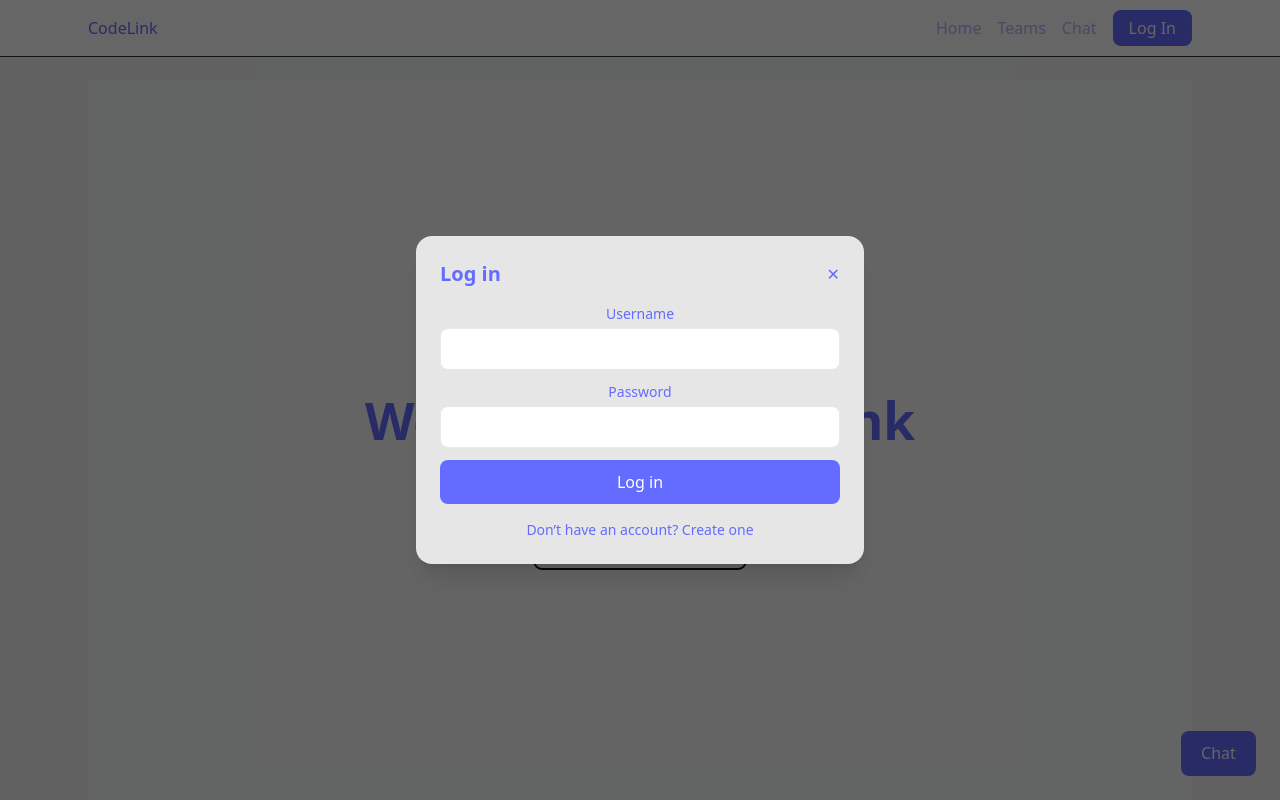
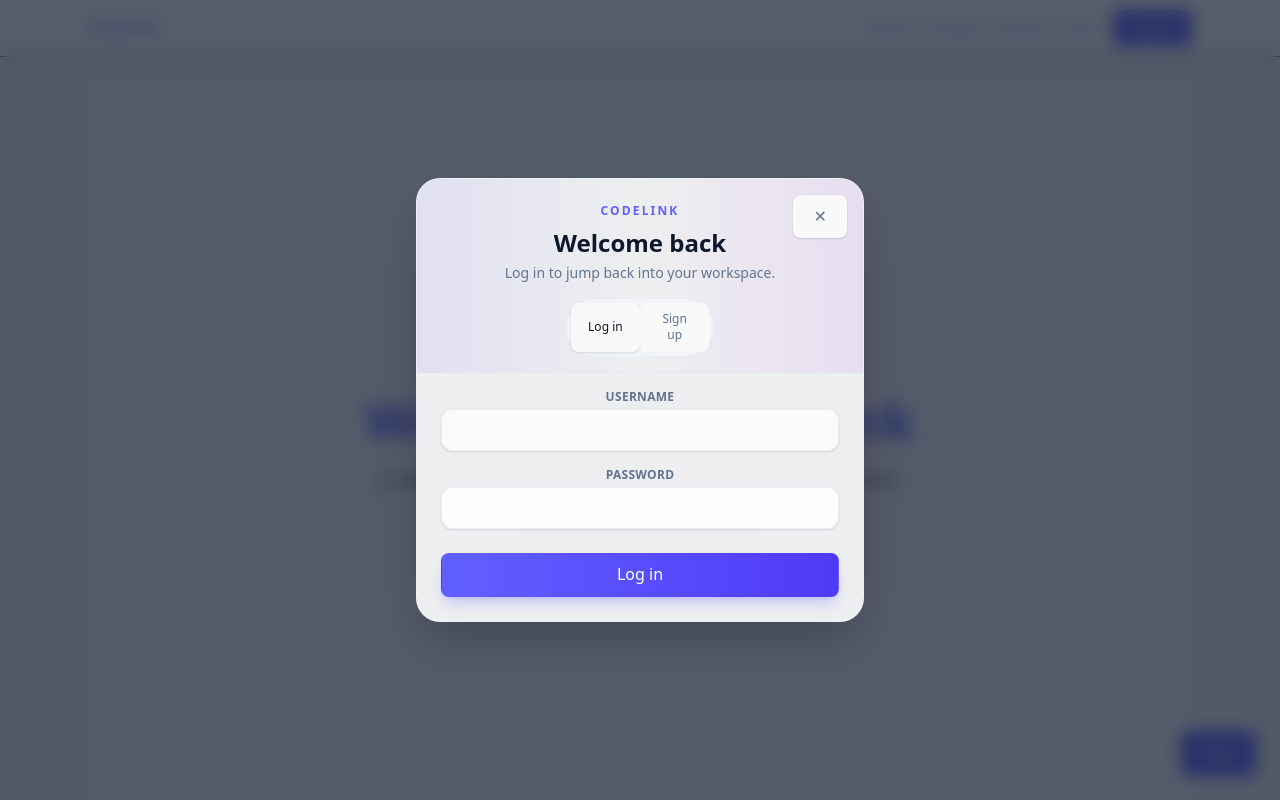
Before and after one commit to Dylante5/Stacked-and-Synced-CIS4914-Project, a React (Vite) app in the folder codelink/web/: page / in a window 1280 px wide. Both pictures are taken after a click on the button "Log in / Create account". Shown: the top 800 px of the page. Built offline with nearby package versions, Linux system fonts and the light colour scheme; no server answers.

Commit message:
added homepage, edited styling on authmodal to reflect a more modern look

```diff
--- a/codelink/web/src/App.jsx
+++ b/codelink/web/src/App.jsx
@@ -47,6 +47,19 @@ export default function App() {
               }}
             >
               Home
+            </Link>
+
+			<Link
+              to="/project"
+              className="hover:underline"
+              style={{
+                color: "#646cff",
+                opacity: user ? 1 : 0.5,
+                pointerEvents: user ? "auto" : "none",
+                cursor: user ? "pointer" : "not-allowed",
+              }}
+            >
+              Project
             </Link>
 
             <Link
--- a/codelink/web/src/components/AuthModal.jsx
+++ b/codelink/web/src/components/AuthModal.jsx
@@ -16,8 +16,10 @@ export default function AuthModal({ open, onClose, onSuccess }) {
     e.preventDefault();
     setErr("");
     setLoading(true);
+
     try {
       const url = mode === "login" ? "/api/auth/login" : "/api/auth/register";
+
       const payload =
         mode === "login"
           ? { username, password }
@@ -28,6 +30,7 @@ export default function AuthModal({ open, onClose, onSuccess }) {
         headers: { "Content-Type": "application/json" },
         body: JSON.stringify(payload),
       });
+
       const data = await res.json();
       if (!res.ok) throw new Error(data?.error || "Request failed");
 
@@ -41,44 +44,73 @@ export default function AuthModal({ open, onClose, onSuccess }) {
     }
   };
 
-  const color = "#646cff";
   const inputCls =
-    "mt-1 w-full rounded-lg border border-gray-300/50 bg-white text-black " +
-    "dark:bg-[#1a1a1a] dark:text-white dark:border-white/10 px-3 py-2 " +
-    "focus:outline-none focus:ring-2 focus:ring-[#646cff]";
-  const labelCls = "block text-sm font-medium";
+    "mt-1 w-full rounded-xl border border-slate-200/70 bg-white/80 " +
+    "px-3 py-2.5 text-sm text-slate-900 shadow-sm " +
+    "focus:outline-none focus:ring-2 focus:ring-indigo-500 focus:border-indigo-500 " +
+    "dark:bg-slate-900/70 dark:text-slate-100 dark:border-slate-700";
+
+  const labelCls =
+    "block text-xs font-semibold uppercase tracking-wide text-slate-500";
 
   return (
-    <div className="fixed inset-0 z-50 flex items-center justify-center p-4">
+    <div className="fixed inset-0 z-50 flex items-center justify-center px-4">
       <div
-        className="absolute inset-0 bg-black/60"
+        className="absolute inset-0 bg-slate-900/70 backdrop-blur-sm"
         onClick={onClose}
-        aria-hidden="true"
       />
-      <div
-        className="relative w-full max-w-md rounded-2xl shadow-xl app-surface p-6"
-        style={{ color }}
-      >
-        <div className="flex items-center justify-between">
-          <h2 className="text-xl font-semibold">
-            {mode === "login" ? "Log in" : "Create account"}
-          </h2>
+
+      <div className="relative w-full max-w-md">
+        <div className="relative overflow-hidden rounded-3xl border border-white/10 bg-white/90 shadow-2xl backdrop-blur-xl dark:bg-slate-900/90">
           <button
             type="button"
             onClick={onClose}
-            aria-label="Close"
-            style={{
-              backgroundColor: "transparent",
-              border: "none",
-              padding: 0,
-              color,
-            }}
+            className="absolute right-4 top-4 rounded-full border border-slate-200/70 bg-white/80 px-2 py-1 text-xs font-medium text-slate-500 shadow-sm hover:text-slate-700 dark:bg-slate-800/80 dark:border-slate-700"
           >
             ✕
           </button>
+          <div className="border-b border-slate-200/60 bg-gradient-to-r from-indigo-500/10 via-transparent to-purple-500/10 px-6 pt-6 pb-4 dark:border-slate-800">
+            <p className="text-xs font-semibold uppercase tracking-[0.18em] text-indigo-500">
+              CODELINK
+            </p>
+
+            <h2 className="mt-2 text-2xl font-semibold text-slate-900 dark:text-slate-50">
+              {mode === "login" ? "Welcome back" : "Create your account"}
+            </h2>
+
+            <p className="mt-1 text-sm text-slate-500 dark:text-slate-400">
+              {mode === "login"
+                ? "Log in to jump back into your workspace."
+                : "Sign up to start collaborating in real time."}
+            </p>
+            <div className="mt-4 flex justify-center">
+              <div className="inline-flex rounded-full bg-slate-100 p-1 text-xs font-medium dark:bg-slate-800">
+                <button
+                  type="button"
+                  onClick={() => setMode("login")}
+                  className={`flex-1 flex items-center justify-center text-center rounded-full px-3 py-1.5 transition ${
+                    mode === "login"
+                      ? "bg-white shadow-sm text-slate-900 dark:bg-slate-900 dark:text-slate-50"
+                      : "text-slate-500 hover:text-slate-700 dark:text-slate-400"
+                  }`}
+                >
+                  Log in
+                </button>
+                <button
+                  type="button"
+                  onClick={() => setMode("register")}
+                  className={`flex-1 flex items-center justify-center text-center rounded-full px-3 py-1.5 transition ${
+                    mode === "register"
+                      ? "bg-white shadow-sm text-slate-900 dark:bg-slate-900 dark:text-slate-50"
+                      : "text-slate-500 hover:text-slate-700 dark:text-slate-400"
+                  }`}
+                >
+                  Sign up
+                </button>
               </div>
-
-        <form onSubmit={submit} className="mt-4 space-y-3">
+            </div>
+          </div>
+          <form onSubmit={submit} className="px-6 pb-6 pt-4 space-y-4">
             <div>
               <label className={labelCls}>Username</label>
               <input
@@ -86,8 +118,10 @@ export default function AuthModal({ open, onClose, onSuccess }) {
                 value={username}
                 onChange={(e) => setUsername(e.target.value)}
                 required
+                autoComplete="username"
               />
             </div>
+
             <div>
               <label className={labelCls}>Password</label>
               <input
@@ -96,12 +130,12 @@ export default function AuthModal({ open, onClose, onSuccess }) {
                 value={password}
                 onChange={(e) => setPassword(e.target.value)}
                 required
+                autoComplete={mode === "login" ? "current-password" : "new-password"}
               />
             </div>
 
             {mode === "register" && (
-            <>
-              <div className="grid grid-cols-1 sm:grid-cols-2 gap-3">
+              <div className="grid grid-cols-1 gap-4 sm:grid-cols-2">
                 <div>
                   <label className={labelCls}>First name</label>
                   <input
@@ -121,61 +155,26 @@ export default function AuthModal({ open, onClose, onSuccess }) {
                   />
                 </div>
               </div>
-            </>
             )}
 
-          {err && <p style={{ color: "red" }}>{err}</p>}
+            {err && (
+              <p className="text-sm font-medium text-rose-500 bg-rose-50 border border-rose-100 rounded-xl px-3 py-2 dark:bg-rose-950/40 dark:border-rose-900/40">
+                {err}
+              </p>
+            )}
 
             <button
               type="submit"
               disabled={loading}
-            style={{
-              color: "#fff",
-              backgroundColor: color,
-              width: "100%",
-              padding: "0.6em 1.2em",
-              borderRadius: "8px",
-              fontWeight: "500",
-              fontFamily: "inherit",
-              border: "none",
-              cursor: "pointer",
-              transition: "0.2s",
-            }}
+              className="mt-2 inline-flex w-full items-center justify-center rounded-2xl bg-gradient-to-r from-indigo-500 to-indigo-600 px-4 py-2.5 text-sm font-semibold text-white shadow-lg shadow-indigo-500/25 transition hover:from-indigo-600 hover:to-indigo-700 disabled:opacity-60 disabled:cursor-not-allowed"
             >
-            {loading ? "Please wait…" : mode === "login" ? "Log in" : "Create account"}
+              {loading
+                ? "Please wait…"
+                : mode === "login"
+                ? "Log in"
+                : "Create account"}
             </button>
           </form>
-
-        <div className="mt-4 text-center text-sm">
-          {mode === "login" ? (
-            <button
-              type="button"
-              onClick={() => setMode("register")}
-              style={{
-                backgroundColor: "transparent",
-                border: "none",
-                padding: 0,
-                color,
-                cursor: "pointer",
-              }}
-            >
-              Don’t have an account? Create one
-            </button>
-          ) : (
-            <button
-              type="button"
-              onClick={() => setMode("login")}
-              style={{
-                backgroundColor: "transparent",
-                border: "none",
-                padding: 0,
-                color,
-                cursor: "pointer",
-              }}
-            >
-              Already have an account? Log in
-            </button>
-          )}
         </div>
       </div>
     </div>
--- a/codelink/web/src/pages/Home.jsx
+++ b/codelink/web/src/pages/Home.jsx
@@ -3,32 +3,225 @@ import { useNavigate } from "react-router-dom";
 import AuthModal from "../components/AuthModal";
 
 export default function Home() {
-  const [open, setOpen] = useState(false);
+  const [user, setUser] = useState(null);
+  const [authOpen, setAuthOpen] = useState(false);
   const navigate = useNavigate();
 
   useEffect(() => {
-    const u = localStorage.getItem("user");
-    if (u) navigate("/project");
-  }, [navigate]);
+    const saved = localStorage.getItem("user");
+    if (saved) {
+      try {
+        setUser(JSON.parse(saved));
+      } catch {
+      }
+    }
+  }, []);
 
+  const handleAuthSuccess = (u) => {
+    setUser(u);
+    setAuthOpen(false);
+    navigate("/");
+  };
+
+  const handleCreateProject = async () => {
+    const saved = localStorage.getItem("user");
+    if (!saved) {
+      setUser(null);
+      navigate("/");
+      return;
+    }
+
+    const currentUser = JSON.parse(saved);
+    const projectName = window.prompt("Enter a name for your new project:");
+    if (!projectName) return;
+
+    try {
+      const res = await fetch("/api/projectcreation/create", {
+        method: "POST",
+        headers: { "Content-Type": "application/json" },
+        body: JSON.stringify({
+          name: projectName,
+          userid: currentUser.id,
+        }),
+      });
+
+      const data = await res.json();
+      if (!res.ok) throw new Error(data?.error || "Project creation failed");
+
+      navigate("/app");
+    } catch (e) {
+      alert(e.message);
+    }
+  };
+
+  const goToEditor = () => navigate("/app");
+  const goToTeams = () => navigate("/teams");
+
+  const firstName = user?.firstName || "there";
+
+  // NOT LOGGED IN
+  if (!user) {
     return (
       <section className="flex flex-col items-center justify-center h-screen w-full text-center bg-gray-50">
         <h1 className="text-5xl font-extrabold">Welcome to CodeLink</h1>
-      <p className="mt-4 text-gray-600 text-lg">
-        Please log in to continue.
+        <p className="mt-4 text-lg max-w-xl text-gray-700">
+          A collaborative coding environment for teams and classrooms.
         </p>
+
         <button
-        onClick={() => setOpen(true)}
+          onClick={() => setAuthOpen(true)}
           className="mt-8 px-8 py-3 rounded-lg bg-black text-white hover:bg-gray-800"
         >
           Log in / Create account
         </button>
 
         <AuthModal
-        open={open}
-        onClose={() => setOpen(false)}
-        onSuccess={() => navigate("/project")}
+          open={authOpen}
+          onClose={() => setAuthOpen(false)}
+          onSuccess={handleAuthSuccess}
         />
       </section>
     );
   }
+
+  // LOGGED IN
+  return (
+    <section className="space-y-8 app-surface p-6 max-w-6xl mx-auto mt-10 mb-10 !bg-white" style={{ boxShadow: "3px 3px 10px rgba(0, 0, 0, 0.1)" }}>
+      {/* header/greeting */}
+      <div className="flex flex-col md:flex-row md:items-center md:justify-between gap-4">
+        <div>
+          <h1
+            className="text-3xl md:text-4xl font-extrabold"
+            style={{ color: "#646cff" }}
+          >
+            Welcome back, {firstName}
+          </h1>
+          <p className="mt-2 text-gray-700 max-w-2xl">
+            This is your CodeLink home base. From here, you can spin up new
+            projects, jump into the editor, or manage your teams for real-time
+            collaboration.
+          </p>
+        </div>
+      </div>
+
+      <section className="space-y-3">
+        <h2 className="text-xl font-semibold" style={{ color: "#646cff" }}>
+          Quick actions
+        </h2>
+        <div className="grid gap-4 md:grid-cols-3">
+          {/* create project */}
+          <button
+            onClick={handleCreateProject}
+            className="flex flex-col items-start justify-between rounded-xl border border-dashed border-[#646cff] bg-white p-4 text-left hover:shadow-md transition-shadow"
+          >
+            <div>
+              <div className="text-sm font-semibold uppercase text-[#646cff]">
+                New Project
+              </div>
+              <div className="mt-1 text-lg font-bold">
+                Create a new project
+              </div>
+              <p className="mt-2 text-sm text-gray-600">
+                Start a fresh workspace for your team’s code. You’ll be taken
+                straight to the editor once it’s created.
+              </p>
+            </div>
+            <span className="mt-3 text-sm font-medium text-[#646cff]">
+              + Create Project
+            </span>
+          </button>
+
+          {/* open editor */}
+          <button
+            onClick={goToEditor}
+            className="flex flex-col items-start justify-between rounded-xl border bg-white p-4 text-left hover:shadow-md transition-shadow"
+          >
+            <div>
+              <div className="text-sm font-semibold uppercase text-[#646cff]">
+                Projects
+              </div>
+              <div className="mt-1 text-lg font-bold">
+                Open a project
+              </div>
+              <p className="mt-2 text-sm text-gray-600">
+                View your existing projects or create a new one to begin coding.
+              </p>
+            </div>
+            <span className="mt-3 text-sm font-medium text-[#646cff]">
+              → Go to Projects
+            </span>
+          </button>
+
+          {/* go to teams */}
+          <button
+            onClick={goToTeams}
+            className="flex flex-col items-start justify-between rounded-xl border bg-white p-4 text-left hover:shadow-md transition-shadow"
+          >
+            <div>
+              <div className="text-sm font-semibold uppercase text-[#646cff]">
+                Collaboration
+              </div>
+              <div className="mt-1 text-lg font-bold">
+                Manage your teams
+              </div>
+              <p className="mt-2 text-sm text-gray-600">
+                Search for existing teams, create a new one, or join your
+                classmates and coworkers for group projects.
+              </p>
+            </div>
+            <span className="mt-3 text-sm font-medium text-[#646cff]">
+              → Go to Teams
+            </span>
+          </button>
+        </div>
+      </section>
+
+      {/* how to use CodeLink */}
+      <section className="space-y-3">
+        <h2 className="text-xl font-semibold" style={{ color: "#646cff" }}>
+          How to use CodeLink
+        </h2>
+        <ol className="list-decimal list-inside space-y-2 text-sm md:text-base text-gray-800">
+          <li>
+            <strong>Create or join a team.</strong>{" "}
+            Go to the <span className="font-semibold">Teams</span> page to
+            create a new team for your class or dev group, or join an existing
+            one.
+          </li>
+          <li>
+            <strong>Create a project.</strong> Use{" "}
+            <span className="font-semibold">“Create New Project”</span> above to
+            spin up a new workspace that your team can share.
+          </li>
+		  <li>
+            <strong>Chat with your team.</strong> Use the{" "}
+            <span className="font-semibold">“Chat”</span> above to
+            start talking to your teammates in real time, or press the {" "}
+			<span className="font-semibold">"Chat"</span> button in the bottom right of the web app.
+          </li>
+          <li>
+            <strong>Open the editor.</strong> On the{" "}
+            <span className="font-semibold">Project</span> page, you’ll see the option
+			to click one of your projects, which will bring you to the app page.
+          </li>
+          <li>
+            <strong>Collaborate in real time.</strong> When multiple users are
+            working on the same document, changes are synced live via
+            WebSockets, so everyone sees updates instantly.
+          </li>
+          <li>
+            <strong>Iterate and organize.</strong> Use teams and project-level
+            organization to assign work, keep classroom or team projects in one
+            place, and reduce context switching.
+          </li>
+        </ol>
+      </section>
+
+      {/* footer */}
+      <section className="text-xs text-gray-500">
+        Tip: You can always come back to this homepage via the{" "}
+        <span className="font-semibold">Home</span> tab in the top navigation.
+      </section>
+    </section>
+  );
+}
```
Also changed, not shown: 1 other file (tests, documents, lock files or other folders). Lines whose indentation alone changed are shown as unchanged.
